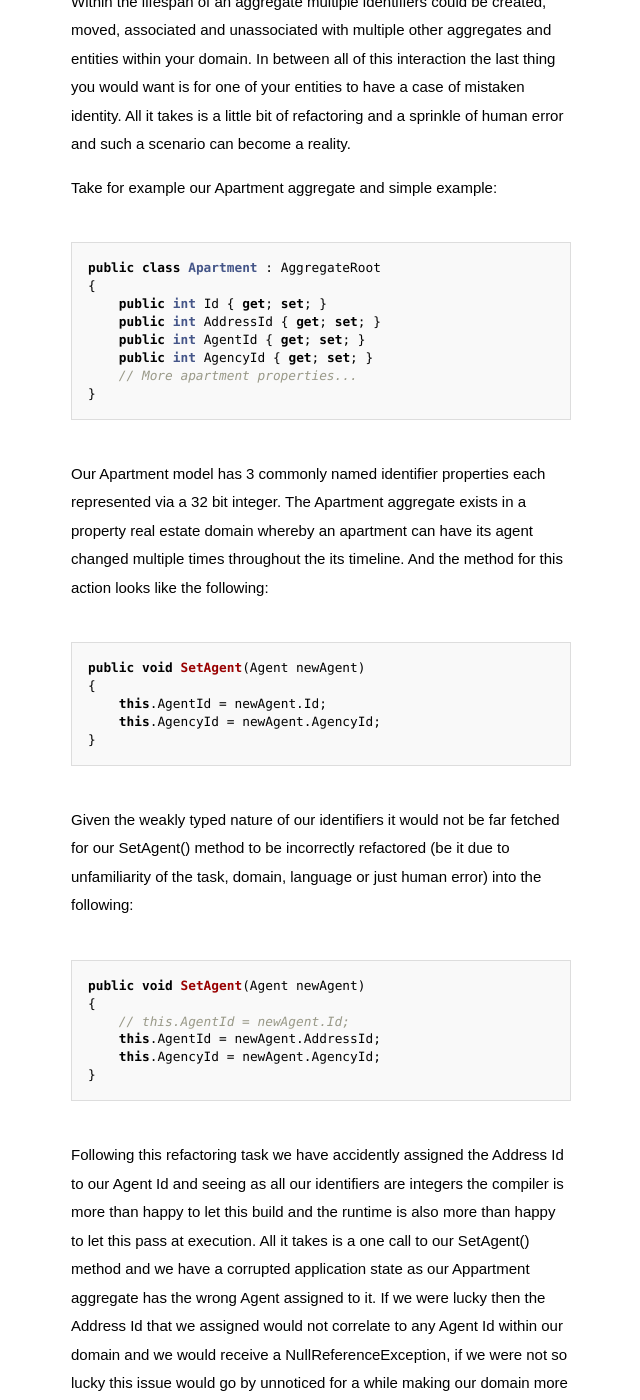
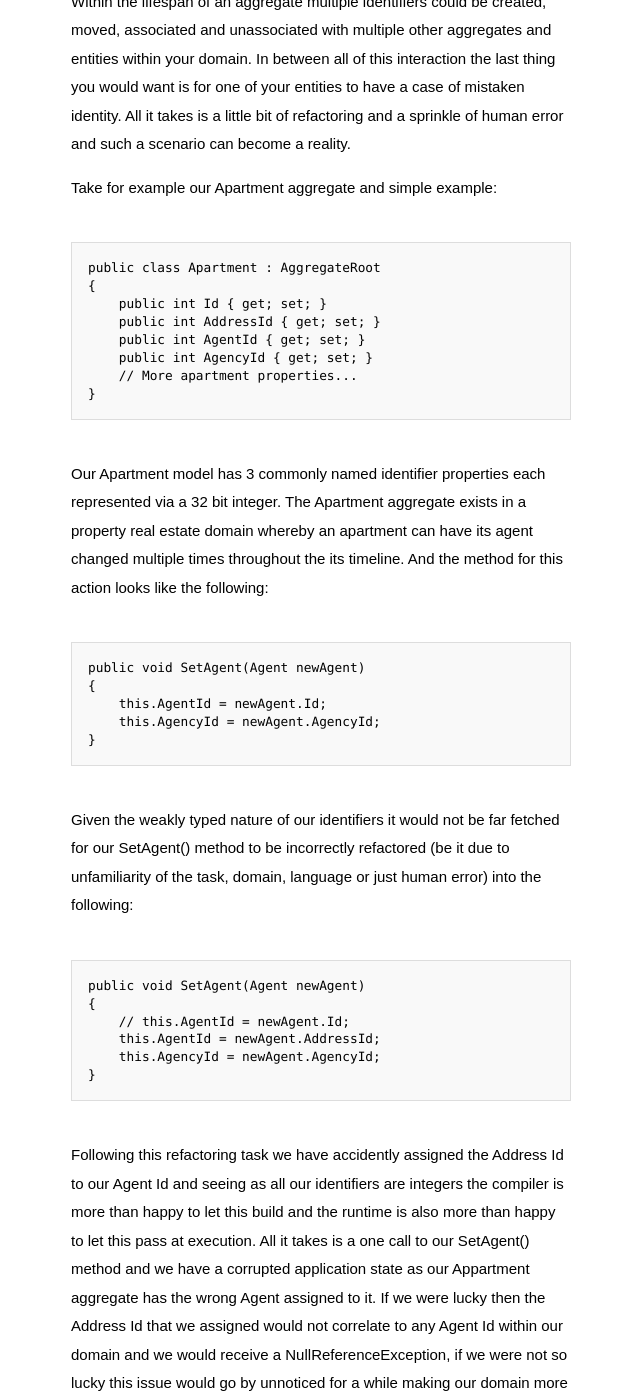
Before and after one commit to crw-riviere/crw-riviere.github.io, a Jekyll site: the page built from _posts/2016-01-20-why-use-strongly-typed-ids.md, in a window 1280 px wide and 1400 px high, scrolled down 508 px. Shown: the whole window, without its empty margins (319-959 px from the left). Built offline with Jekyll 4.4.1, drawn with Linux system fonts in a browser that asks for light colours; some web fonts are replaced; comment, search, counter and statistics services are not loaded; some of the changed text lies outside the part shown.

Commit message:
Update 2016-01-20-why-use-strongly-typed-ids.md

````diff
--- a/_posts/2016-01-20-why-use-strongly-typed-ids.md
+++ b/_posts/2016-01-20-why-use-strongly-typed-ids.md
@@ -11,7 +11,7 @@ Within the lifespan of an aggregate multiple identifiers could be created, moved
 
 Take for example our Apartment aggregate and simple example:
 
-```cs
+```
 public class Apartment : AggregateRoot
 {
     public int Id { get; set; }
@@ -24,7 +24,7 @@ public class Apartment : AggregateRoot
 
 Our Apartment model has 3 commonly named identifier properties each represented via a 32 bit integer. The Apartment aggregate exists in a property real estate domain whereby an apartment can have its agent changed multiple times throughout the its timeline. And the method for this action looks like the following:
 
-```cs
+```
 public void SetAgent(Agent newAgent)
 {
     this.AgentId = newAgent.Id;
@@ -34,7 +34,7 @@ public void SetAgent(Agent newAgent)
 
 Given the weakly typed nature of our identifiers it would not be far fetched for our SetAgent() method to be incorrectly refactored (be it due to unfamiliarity of the task, domain, language or just human error) into the following:
 
-```cs
+```
 public void SetAgent(Agent newAgent)
 {
     // this.AgentId = newAgent.Id;
@@ -49,7 +49,7 @@ Following this refactoring task we have accidently assigned the Address Id to ou
 
 This could've all been prevented if we had used the power of our favourite statically typed language and created Strongly Typed Id’s. All a strongly typed Id is, is an identifier encapsulated in the type of our entity:
 
-```cs
+```
 public class AgentId
 {
     private readonly int id;
@@ -68,7 +68,7 @@ public class AgentId
 
 Now instead of passing around our identifiers, we pass around our strongly typed identifiers which prevents the nightmare of mistakenly assigning identifiers to the wrong entity.
 
-```cs
+```
 public class Apartment : AggregateRoot
 {
     public int Id { get; set; }
````
